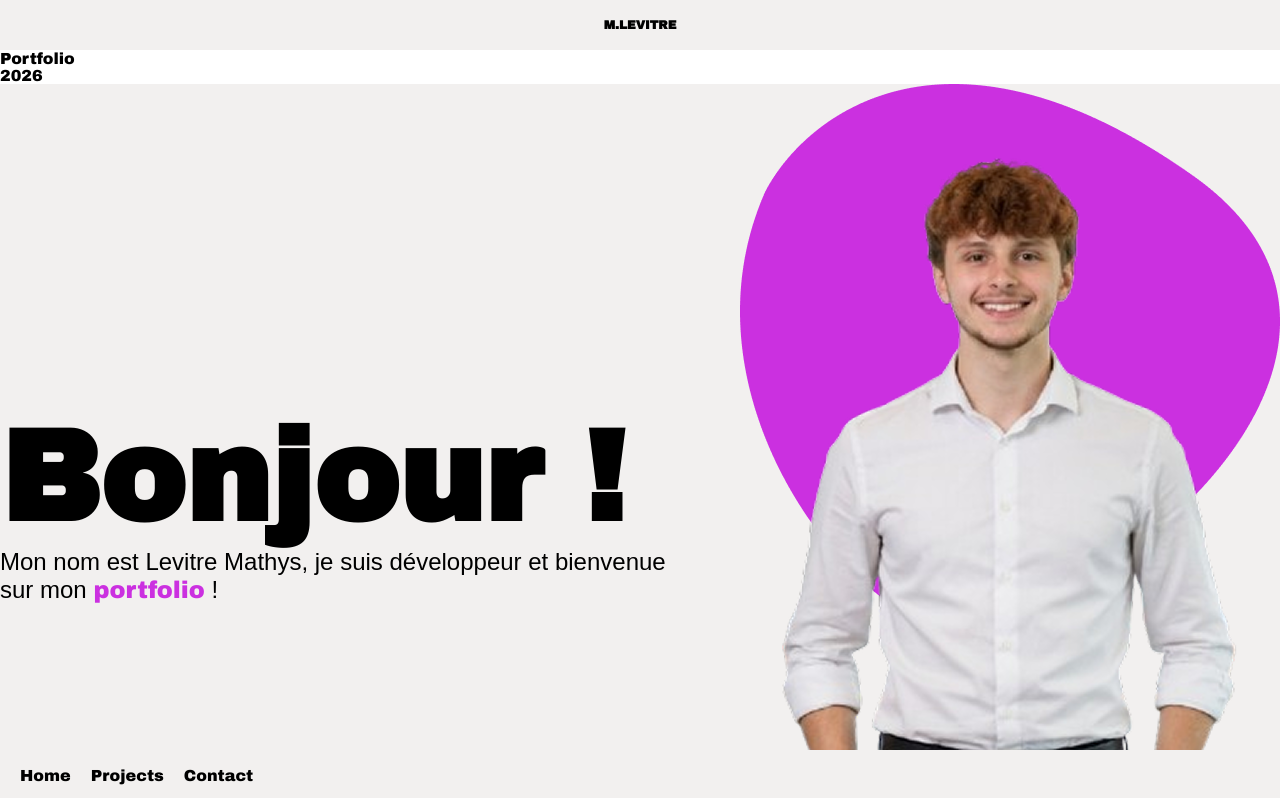
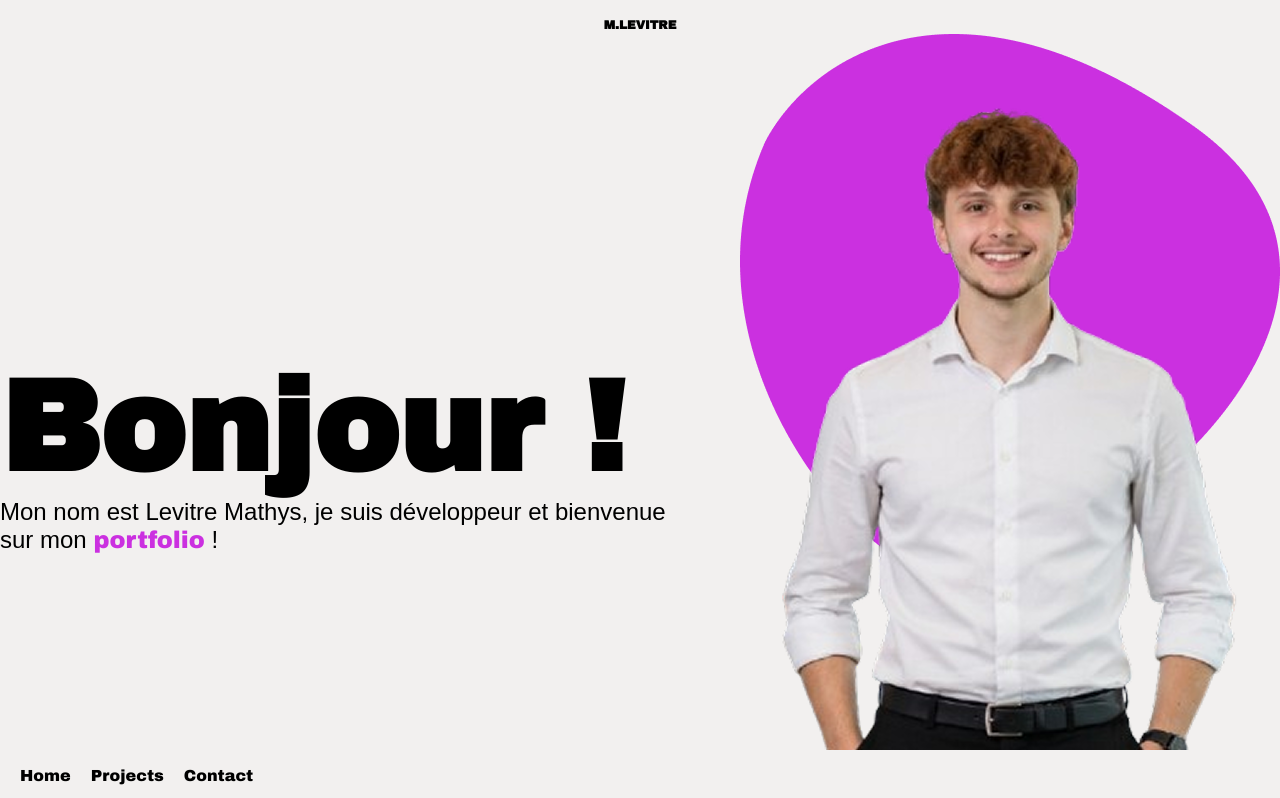
Before and after one commit to LevitreMathys/portfolio, a React app: page / in a window 1280 px wide. Shown: the top 798 px of the page. Built offline with nearby package versions, Linux system fonts and the light colour scheme; the HTML template or start-up script is replaced by a standard one; a web font is replaced by a local one.

Commit message:
fix(ui): modify header position

```diff
--- a/src/assets/style/header.css
+++ b/src/assets/style/header.css
@@ -1,9 +1,12 @@
 header {
+    position: fixed;
+    top: 0;
+    left: 0;
+    width: 100vw;
     display: flex;
     text-align: center;
     justify-content: center;
     height: 50px;
-    width: 100vw;
     font-size: 12px;
     background-color: #f2f0ef;
 }
```
